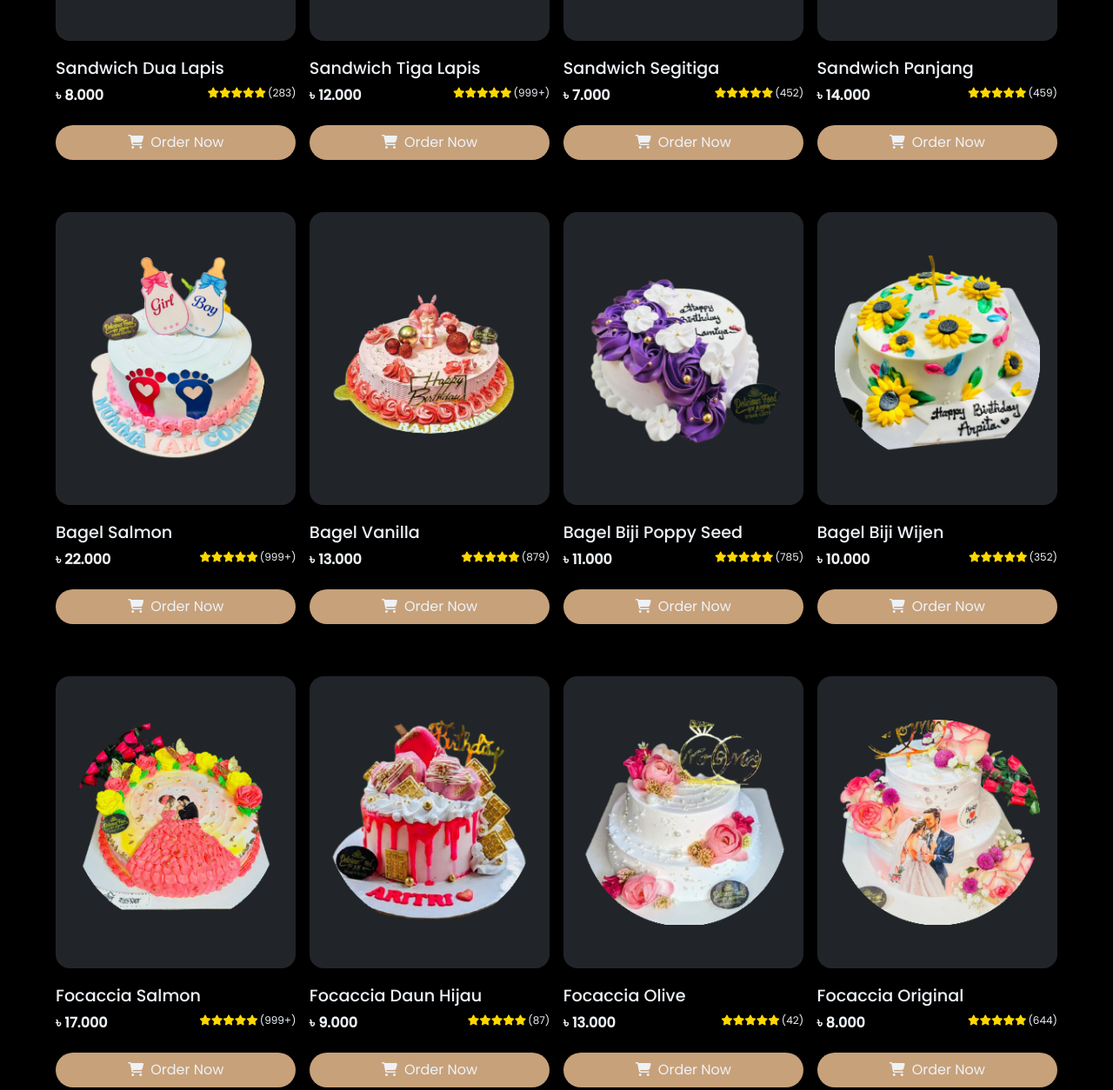
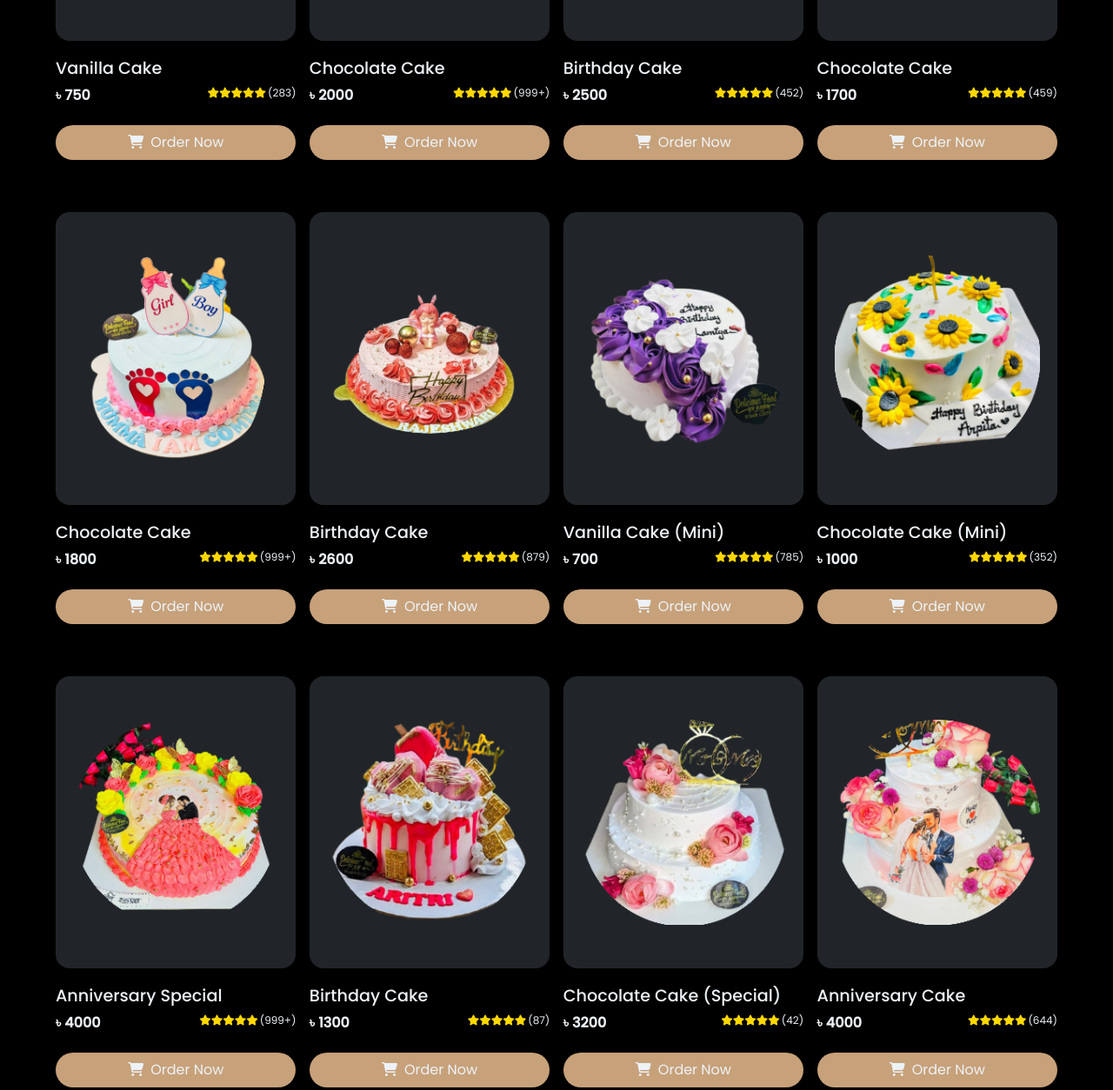
Before and after one commit to Atikulislamx/Delicious-Food-By-Arpa, a plain HTML site: page index.html in a window 1280 px wide. Shown: the part 1240-2494 px from the top of the page at 87% size. Drawn offline with nearby package versions, Linux system fonts and the light colour scheme; a web font is replaced by a local one.

Commit message:
Update index.html

```diff
--- a/index.html
+++ b/index.html
@@ -166,9 +166,9 @@
           <div class="shop-image">
             <img src="assets/images/products/2-lapis.png" alt="Roti Sandwich" />
           </div>
-          <h2>Sandwich Dua Lapis</h2>
+          <h2>Vanilla Cake</h2>
           <div class="d-flex justify-content-between">
-            <article>৳  8.000</article>
+            <article>৳  750</article>
             <div
               class="d-flex mb-3 align-items-center gap-1 justify-content-center"
             >
@@ -194,9 +194,9 @@
           <div class="shop-image">
             <img src="assets/images/products/3-lapis.png" alt="Roti Sandwich" />
           </div>
-          <h2>Sandwich Tiga Lapis</h2>
+          <h2>Chocolate Cake</h2>
           <div class="d-flex justify-content-between">
-            <article>৳  12.000</article>
+            <article>৳  2000</article>
             <div
               class="d-flex mb-3 align-items-center gap-1 justify-content-center"
             >
@@ -225,9 +225,9 @@
               alt="Roti Sandwich"
             />
           </div>
-          <h2>Sandwich Segitiga</h2>
+          <h2>Birthday Cake</h2>
           <div class="d-flex justify-content-between">
-            <article>৳  7.000</article>
+            <article>৳  2500</article>
             <div
               class="d-flex mb-3 align-items-center gap-1 justify-content-center"
             >
@@ -253,9 +253,9 @@
           <div class="shop-image">
             <img src="assets/images/products/panjang.png" alt="Roti Sandwich" />
           </div>
-          <h2>Sandwich Panjang</h2>
+          <h2>Chocolate Cake</h2>
           <div class="d-flex justify-content-between">
-            <article>৳  14.000</article>
+            <article>৳  1700</article>
             <div
               class="d-flex mb-3 align-items-center gap-1 justify-content-center"
             >
@@ -284,9 +284,9 @@
               alt="Roti Bagel"
             />
           </div>
-          <h2>Bagel Salmon</h2>
+          <h2>Chocolate Cake</h2>
           <div class="d-flex justify-content-between">
-            <article>৳  22.000</article>
+            <article>৳  1800</article>
             <div
               class="d-flex mb-3 align-items-center gap-1 justify-content-center"
             >
@@ -315,9 +315,9 @@
               alt="Roti Bagel"
             />
           </div>
-          <h2>Bagel Vanilla</h2>
+          <h2>Birthday Cake</h2>
           <div class="d-flex justify-content-between">
-            <article>৳  13.000</article>
+            <article>৳  2600</article>
             <div
               class="d-flex mb-3 align-items-center gap-1 justify-content-center"
             >
@@ -343,9 +343,9 @@
           <div class="shop-image">
             <img src="assets/images/products/bagel.png" alt="Roti Bagel" />
           </div>
-          <h2>Bagel Biji Poppy Seed</h2>
+          <h2>Vanilla Cake (Mini)</h2>
           <div class="d-flex justify-content-between">
-            <article>৳  11.000</article>
+            <article>৳  700</article>
             <div
               class="d-flex mb-3 align-items-center gap-1 justify-content-center"
             >
@@ -371,9 +371,9 @@
           <div class="shop-image">
             <img src="assets/images/products/bagel-2.png" alt="Roti Bagel" />
           </div>
-          <h2>Bagel Biji Wijen</h2>
+          <h2>Chocolate Cake (Mini)</h2>
           <div class="d-flex justify-content-between">
-            <article>৳  10.000</article>
+            <article>৳  1000</article>
             <div
               class="d-flex mb-3 align-items-center gap-1 justify-content-center"
             >
@@ -402,9 +402,9 @@
               alt="Focaccia"
             />
           </div>
-          <h2>Focaccia Salmon</h2>
+          <h2>Anniversary Special</h2>
           <div class="d-flex justify-content-between">
-            <article>৳  17.000</article>
+            <article>৳  4000</article>
             <div
               class="d-flex mb-3 align-items-center gap-1 justify-content-center"
             >
@@ -430,9 +430,9 @@
           <div class="shop-image">
             <img src="assets/images/products/fokacia.png" alt="Focaccia" />
           </div>
-          <h2>Focaccia Daun Hijau</h2>
+          <h2>Birthday Cake</h2>
           <div class="d-flex justify-content-between">
-            <article>৳  9.000</article>
+            <article>৳  1300</article>
             <div
               class="d-flex mb-3 align-items-center gap-1 justify-content-center"
             >
@@ -458,9 +458,9 @@
           <div class="shop-image">
             <img src="assets/images/products/fokacia2.png" alt="Focaccia" />
           </div>
-                    <h2>Focaccia Olive</h2>
+                    <h2>Chocolate Cake (Special)</h2>
           <div class="d-flex justify-content-between">
-            <article>৳  13.000</article>
+            <article>৳  3200</article>
             <div
               class="d-flex mb-3 align-items-center gap-1 justify-content-center"
             >
@@ -489,9 +489,9 @@
               alt="Focaccia"
             />
           </div>
-          <h2>Focaccia Original</h2>
+          <h2>Anniversary Cake</h2>
           <div class="d-flex justify-content-between">
-            <article>৳  8.000</article>
+            <article>৳  4000</article>
             <div
               class="d-flex mb-3 align-items-center gap-1 justify-content-center"
             >
```
